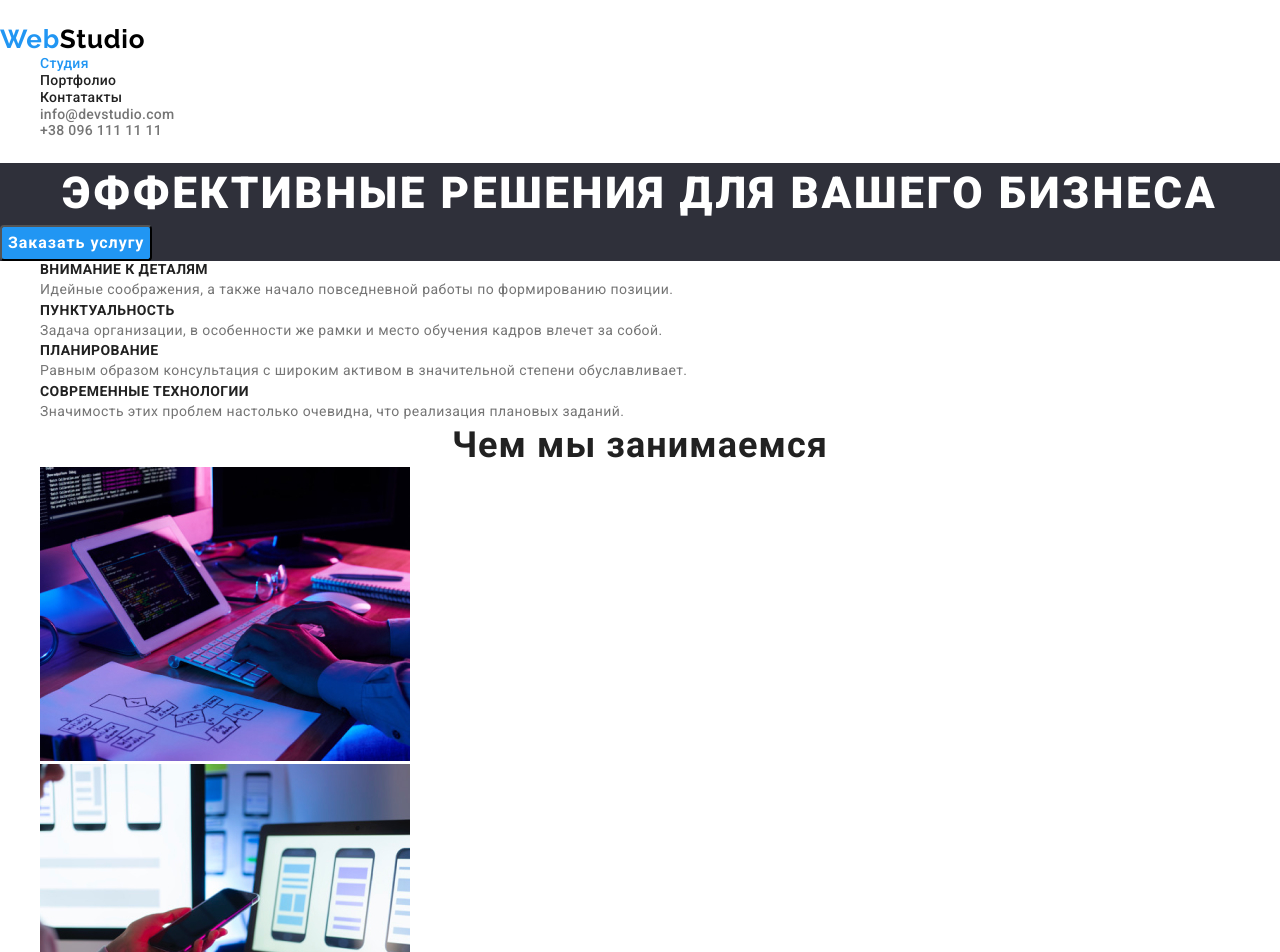
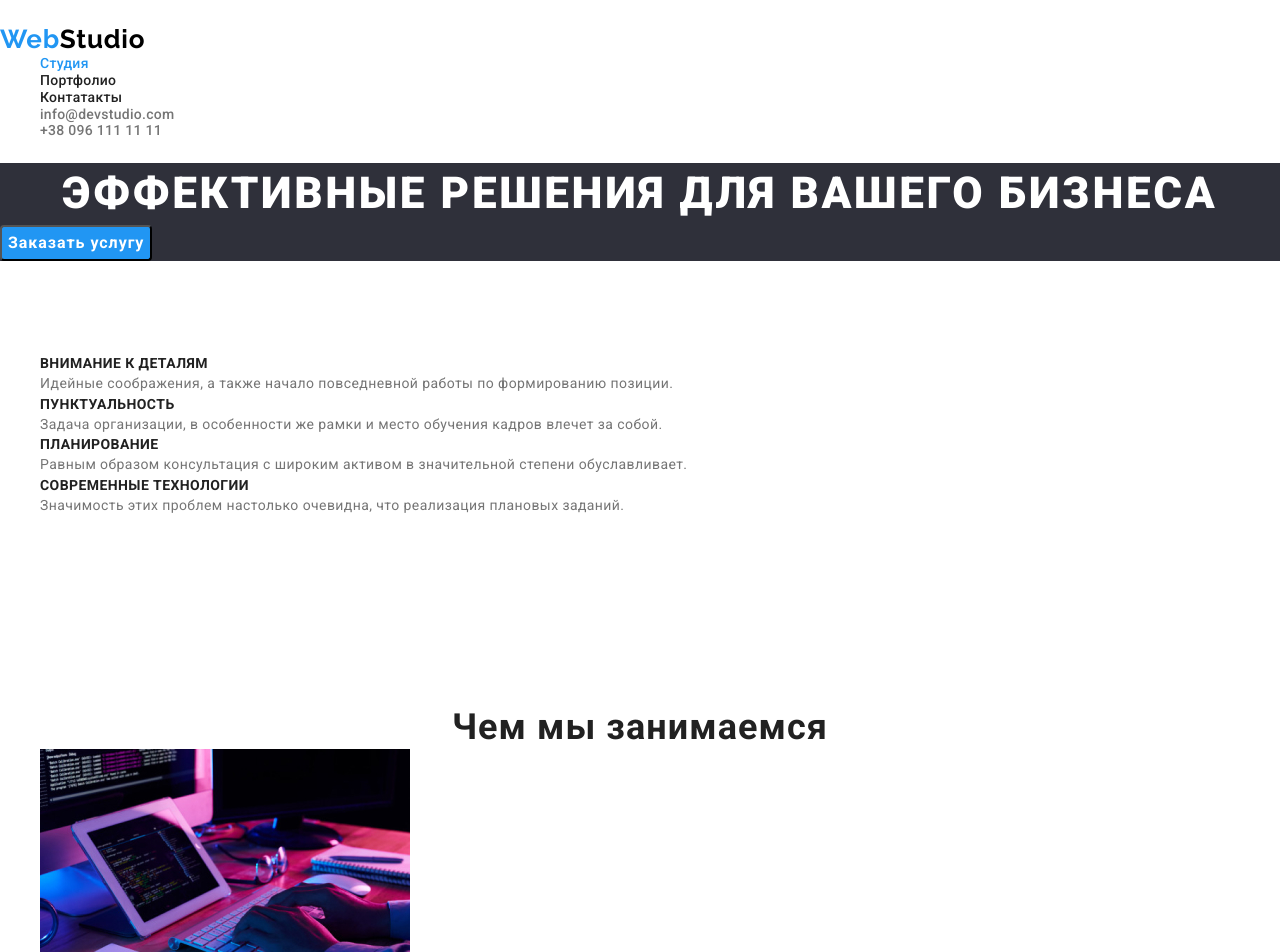
Before and after one commit to MaksymPavlichenko/goit-markup-hw-03, a plain HTML site: page index.html in a window 1280 px wide. Shown: the top 952 px of the page. Drawn offline with nearby package versions, Linux system fonts and the light colour scheme.

Commit message:
class section with padding

```diff
--- a/index.html
+++ b/index.html
@@ -36,7 +36,7 @@
             <button type="button" class="hero-button">Заказать услугу</button>
         </section>
         <!--Достоинства-->
-        <section class="dignity">
+        <section class="section dignityn">
             <h2 hidden>Наши достоинства</h2>
             <ul class="dignity-list list">
                 <li>
@@ -58,7 +58,7 @@
             </ul>
         </section>
         <!--Работы-->
-        <section class="work">
+        <section class="section work">
             <h2 class="work-title">Чем мы занимаемся</h2>
             <ul class="work-exaples list">
                 <li>
@@ -73,7 +73,7 @@
             </ul>
         </section>
         <!--Команда-->
-        <section class="team">
+        <section class="section team">
             <h2 class="team-title">Наша команда</h2>
             <ul class="team-member list">
                 <li class="team-member-discription">
--- a/styles/styles.css
+++ b/styles/styles.css
@@ -14,6 +14,7 @@ body {
     font-style: normal;
     font-size: 14px;
     color: var(--dark-text);
+    margin: 0;
 }
 
 h1,
@@ -129,6 +130,10 @@ ul {
     background-color: var(--selection-color-dark);
 }
 
+.section {
+    padding-top: 94px;
+    padding-bottom: 94px;
+  }
 
 /*----Наши достоинства----*/
 
```
Also changed, not shown: portfolio.html (+1 -1 lines).
